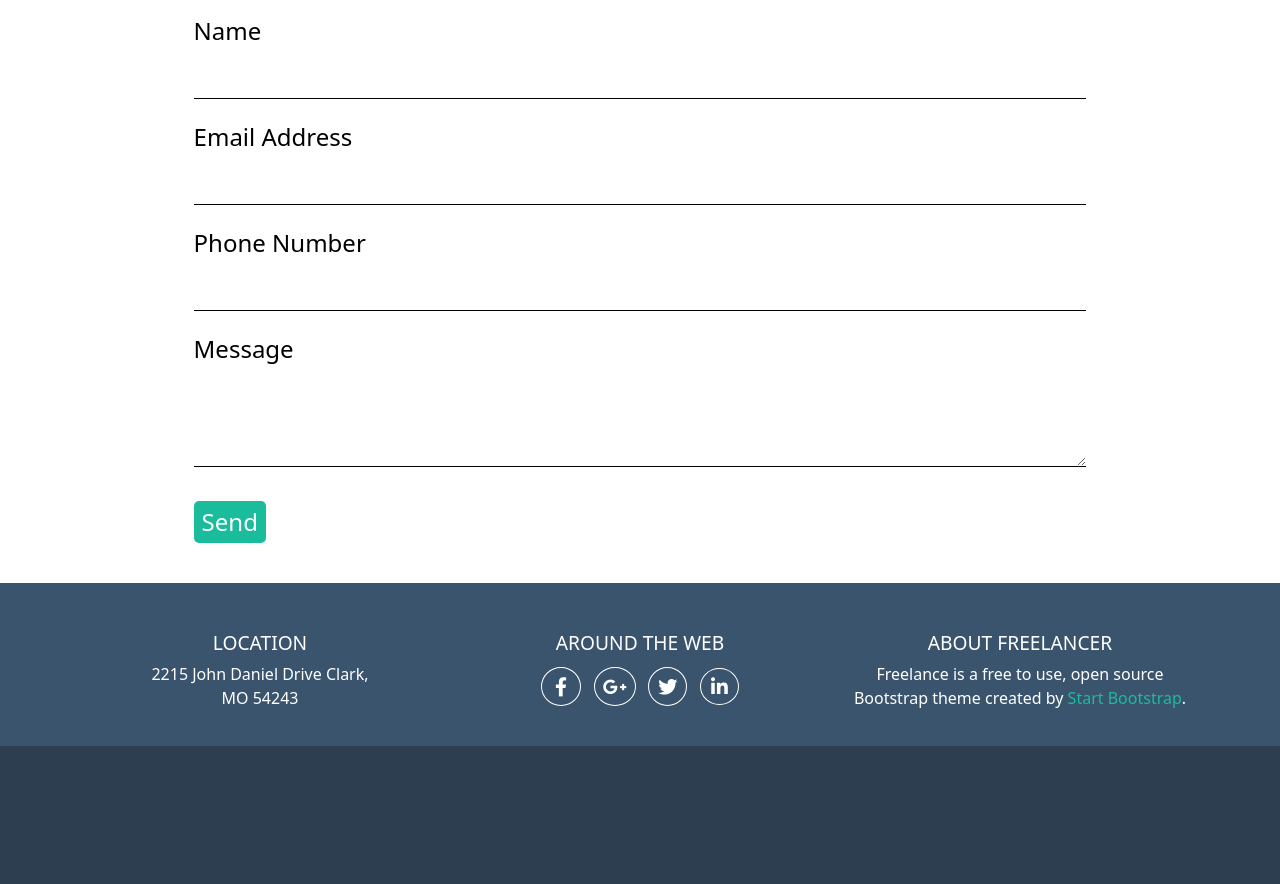
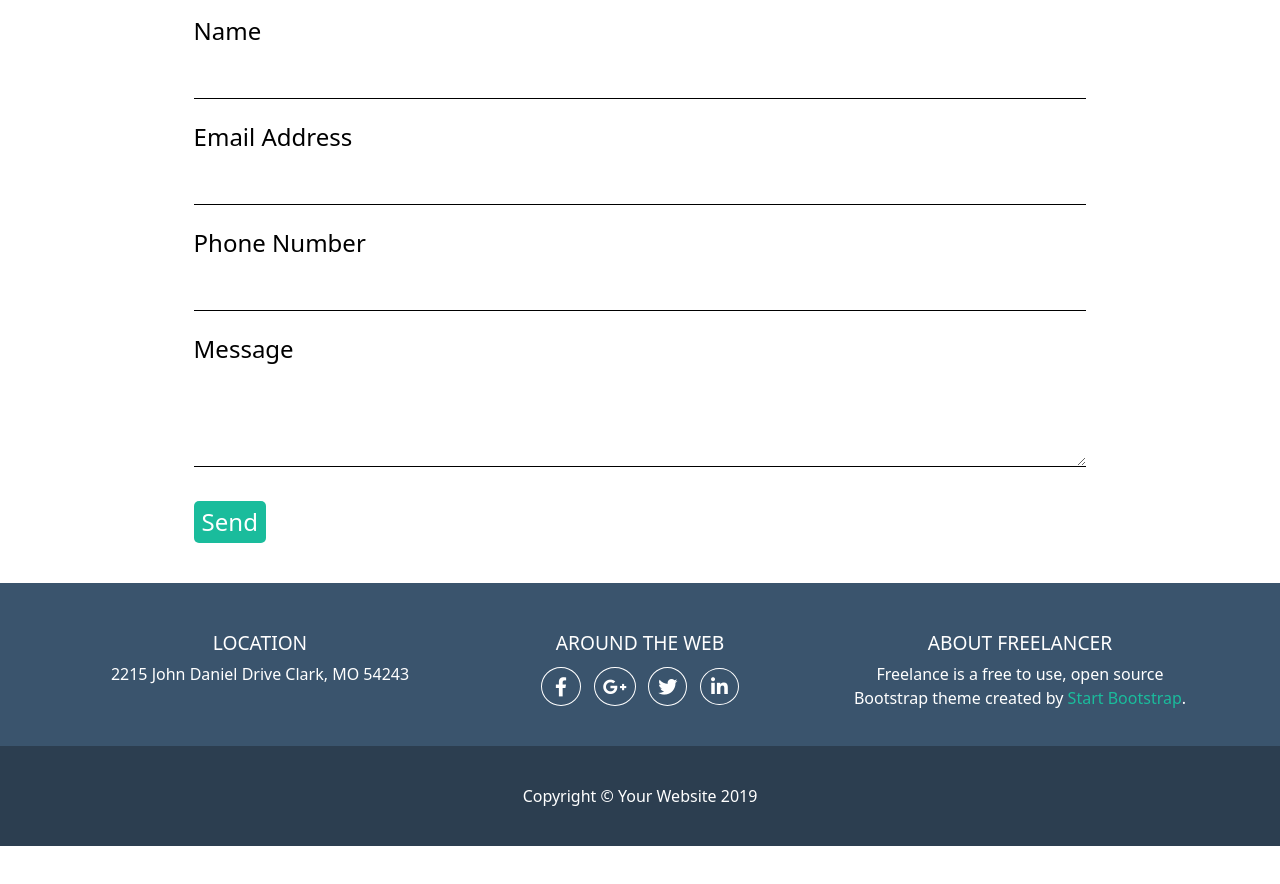
Before and after one commit to Micaela87/html-css-bootstrap-freelancer, a plain HTML site: page index.html in a window 1280 px wide. Shown: the part 1959-2843 px from the top of the page. After the commit the page ends 2805 px from the top, so only its background shows below. Drawn offline with nearby package versions, Linux system fonts and the light colour scheme.

Commit message:
footer completed

```diff
--- a/index.html
+++ b/index.html
@@ -148,8 +148,7 @@
             <div class="row row-cols-1 row-cols-md-3">
                 <div class="col gy-5 debug">
                     <h4>LOCATION</h4>
-                    <span>2215 John Daniel Drive Clark,</span> <br>
-                    <span>MO 54243</span>
+                    <span>2215 John Daniel Drive Clark, MO 54243</span>
                 </div>
                 <div class="col gy-5 debug">
                     <h4>AROUND THE WEB</h4>
@@ -168,6 +167,10 @@
         </div>
     </section>
     <!-- footer -->
-    <footer></footer>
+    <footer>
+        <div class="container text-center">
+            <span>Copyright &copy; Your Website 2019</span>
+        </div>
+    </footer>
 </body>
 </html>
--- a/resources/css/style.css
+++ b/resources/css/style.css
@@ -214,7 +214,13 @@ form .form-button {
 /* footer */
 footer {
     background-color: #2c3e50;
-    height: 200px;
+    height: 100px;
+}
+
+footer span {
+    font-size: 1rem;
+    line-height: 100px;
+    vertical-align: middle;
 }
 
 /* TABLET VERSION */
```
